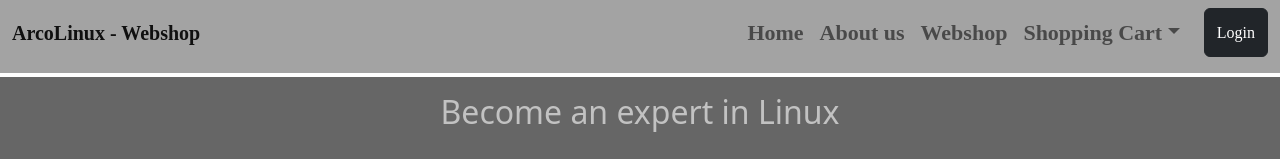
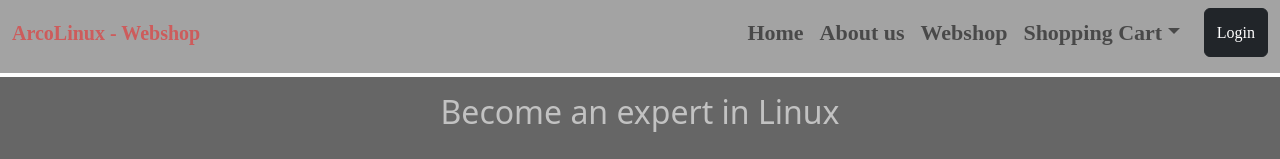
Before and after one commit to DriesDubois/eindproject, a React (Create React App) app: page /#/ in a window 1280 px wide. Shown: the top 159 px of the page. Built offline with nearby package versions, Linux system fonts and the light colour scheme.

Commit message:
+ style changes

```diff
--- a/src/components/MyFooter.js
+++ b/src/components/MyFooter.js
@@ -3,7 +3,7 @@
 } from 'mdb-react-ui-kit';
 
 export function MyFooter (){
-    return <MDBFooter sticky="bottom" className='text-center' color='white' bgColor='dark'>
+    return <MDBFooter  className='text-center' color='white' bgColor='dark'>
         <div className='text-center p-3' style={{ backgroundColor: 'rgba(0, 0, 0, 0.2)' }}>
             <p className='text-white'>
                 © 2022 Copyright Dries Dubois
--- a/src/components/MyNavBar.js
+++ b/src/components/MyNavBar.js
@@ -12,7 +12,7 @@
             <Navbar sticky="top" key={expand} expand={expand} className="pb-3" style={{backgroundColor:"rgba(102,102,102,0.6)",fontFamily: "Iceberg",fontSize:"22px",fontWeight:"bold",fontTransform:"uppercase",backdropFilter:"blur(5px)"}}>
                 <Container fluid>
 
-                    <Navbar.Brand href="#/">ArcoLinux - Webshop</Navbar.Brand>
+                    <Navbar.Brand style={{color:"#cd5c5c",fontWeight:"bold"}} href="#/">ArcoLinux - Webshop</Navbar.Brand>
                     <Navbar.Toggle aria-controls={`offcanvasNavbar-expand-${expand}`}/>
                     <Navbar.Offcanvas
                         id={`offcanvasNavbar-expand-${expand}`}
```
